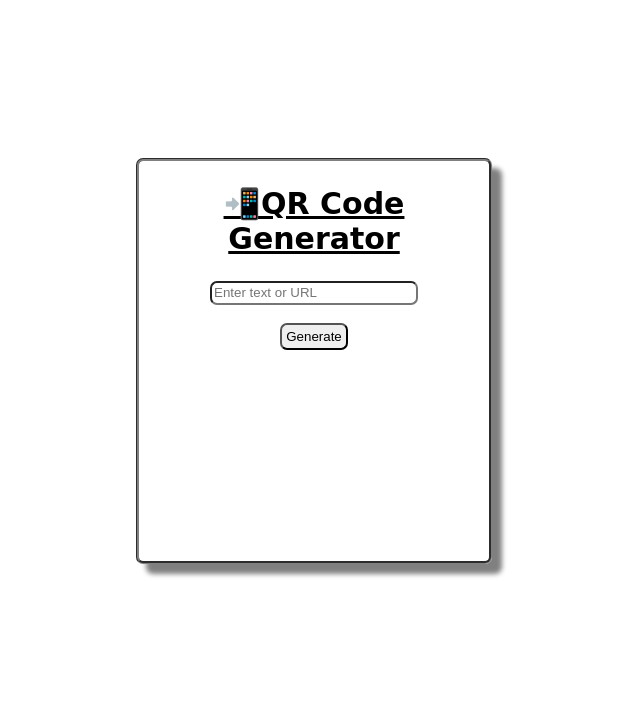
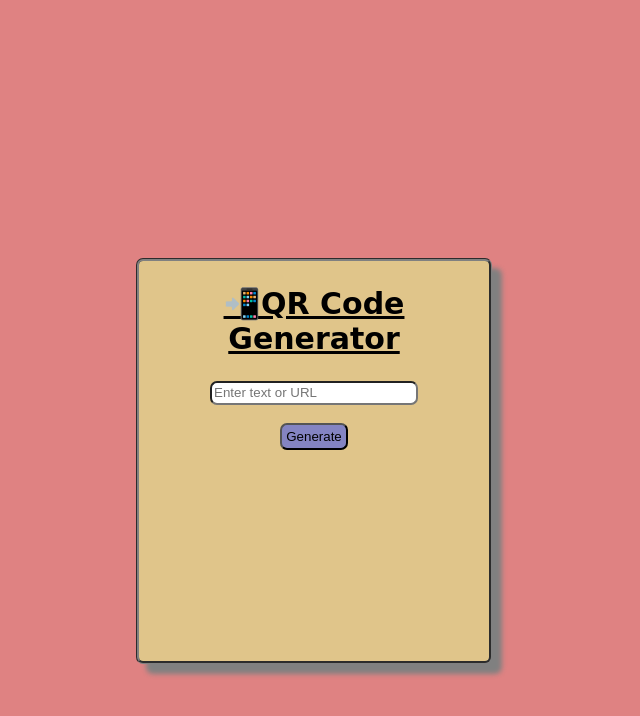
Before and after one commit to ATIA14/QR-code-Generator.., a plain HTML site: page index.html in a window 1280 px wide. Shown: the whole page, without its empty margins (326-966 px from the left). Drawn offline with nearby package versions, Linux system fonts and the light colour scheme.

Commit message:
Add files via upload

```diff
--- a/style.css
+++ b/style.css
@@ -4,8 +4,10 @@
     width: 350px;
     height: 400px;
     position: relative;
-    top: 150px;
+    top: 250px;
     box-shadow: 10px 10px 5px gray;
+    background-color: rgb(224, 197, 138);
+
 }
 h2{
     font-family: cursive;
@@ -32,6 +34,7 @@ input:hover{
 button{
     border-radius: 7px;
     padding: 4px;
+    background-color: rgb(132, 132, 194);
 }
 button:hover{
     cursor: pointer;
@@ -40,3 +43,6 @@ button:hover{
     color: yellow;
 
 }
+body{
+    background-color: rgb(223, 130, 130);
+}
```
